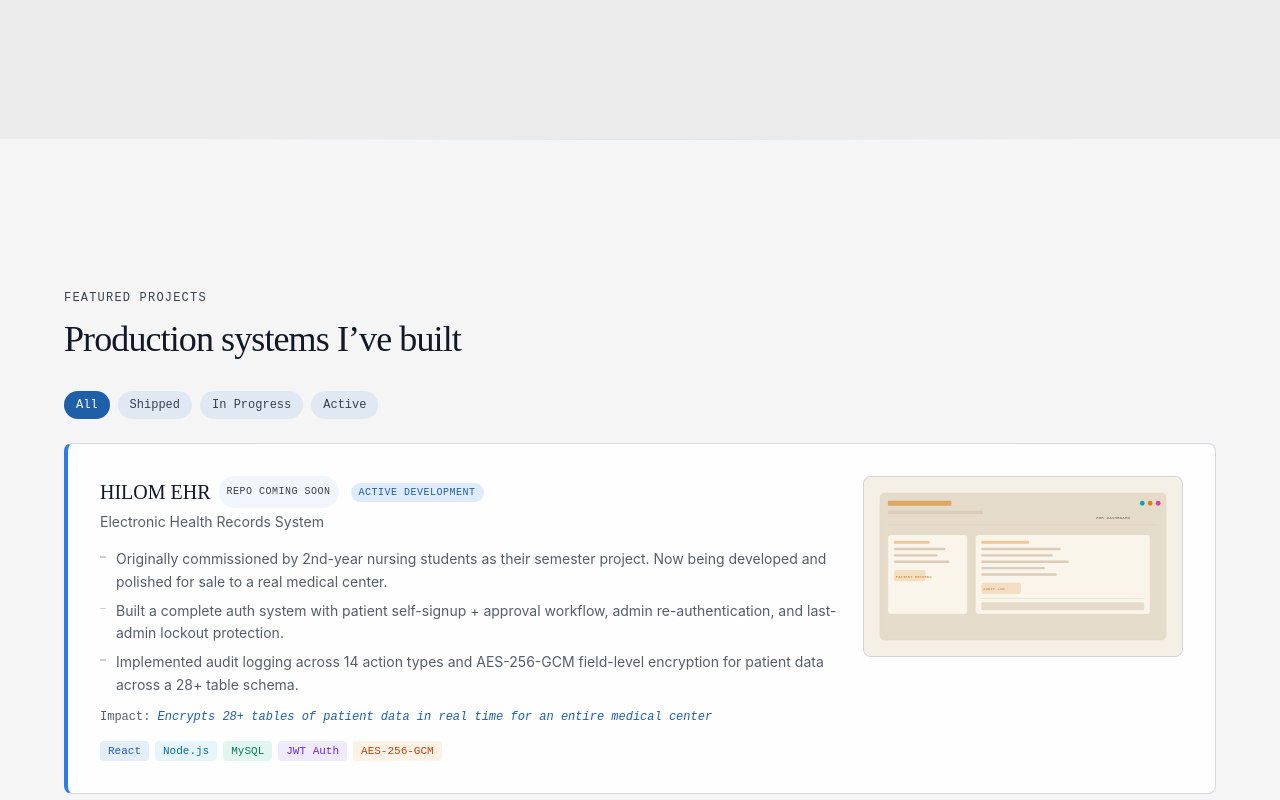
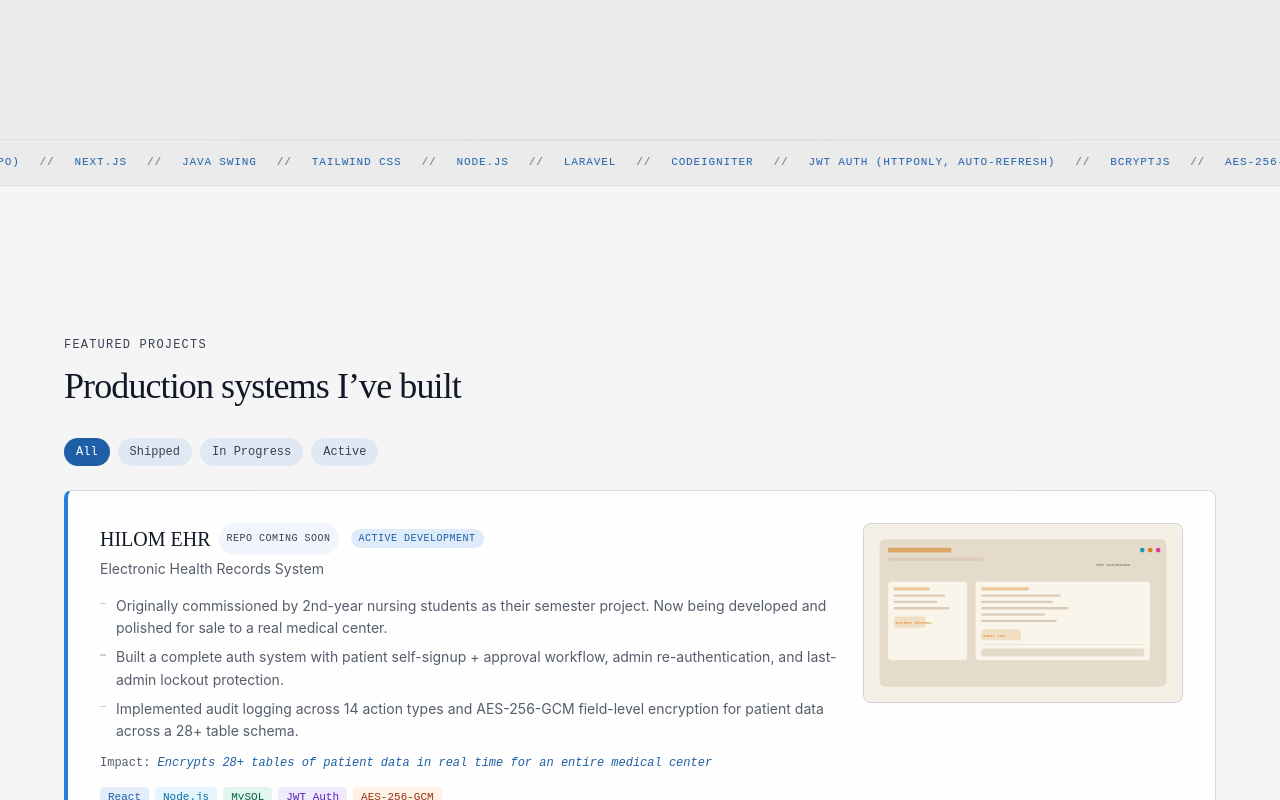
Before and after one commit to 23-74173-cpu/WebPortfolio, a React (Vite) app: page / in a window 1280 px wide. Shown: the part 2040-2840 px from the top of the page. Built offline with nearby package versions, Linux system fonts and the light colour scheme; a web font is replaced by a local one.

Commit message:
feat: add palette confirmations, tech marquee, and pinned section stacks

```diff
--- a/src/App.jsx
+++ b/src/App.jsx
@@ -12,6 +12,7 @@ import ScrollProgress from './components/ScrollProgress'
 import BackToTop from './components/BackToTop'
 import BackgroundLayer from './components/BackgroundLayer'
 import Cursor from './components/Cursor'
+import TechMarquee from './components/TechMarquee'
 import { PaletteProvider } from './components/PaletteManager'
 import { ThemeProvider } from './components/ThemeTransition'
 
@@ -67,6 +68,7 @@ export default function App() {
           <Hero />
           <About />
           <Skills />
+          <TechMarquee />
           <Projects />
           <Timeline />
           <Certifications />
--- a/src/components/CommandPalette.jsx
+++ b/src/components/CommandPalette.jsx
@@ -30,7 +30,7 @@ function downloadResume() {
   a.remove()
 }
 
-export default function CommandPalette({ onClose }) {
+export default function CommandPalette({ onClose, onConfirm }) {
   const { dark, toggleTheme } = useTheme()
   const rootRef = useRef(null)
 
@@ -49,8 +49,13 @@ export default function CommandPalette({ onClose }) {
     if (e.target === e.currentTarget) onClose()
   }
 
-  const run = (action) => {
-    action()
+  const run = async (action, message) => {
+    try {
+      await action()
+      onConfirm(message)
+    } catch {
+      onConfirm('Action unavailable')
+    }
     onClose()
   }
 
@@ -82,7 +87,7 @@ export default function CommandPalette({ onClose }) {
                 <Command.Item
                   key={s.id}
                   value={s.label}
-                  onSelect={() => run(() => scrollToId(s.id))}
+                  onSelect={() => run(() => scrollToId(s.id), `Moved to ${s.label}`)}
                   className="palette-item"
                 >
                   {s.label}
@@ -91,17 +96,17 @@ export default function CommandPalette({ onClose }) {
             </Command.Group>
 
             <Command.Group heading="Actions">
-              <Command.Item value="Toggle theme" onSelect={() => run(toggleTheme)} className="palette-item">
+              <Command.Item value="Toggle theme" onSelect={() => run(toggleTheme, 'Theme switched')} className="palette-item">
                 Switch to {dark ? 'light' : 'dark'} mode
               </Command.Item>
               <Command.Item
                 value="Copy email address"
-                onSelect={() => run(() => navigator.clipboard?.writeText(personal.email).catch(() => {}))}
+                onSelect={() => run(() => navigator.clipboard?.writeText(personal.email), 'Email copied')}
                 className="palette-item"
               >
                 Copy email address
               </Command.Item>
-              <Command.Item value="Download resume" onSelect={() => run(downloadResume)} className="palette-item">
+              <Command.Item value="Download resume" onSelect={() => run(downloadResume, 'Resume downloading')} className="palette-item">
                 Download résumé
               </Command.Item>
             </Command.Group>
@@ -112,7 +117,7 @@ export default function CommandPalette({ onClose }) {
                   <Command.Item
                     key={p.id}
                     value={`Open ${p.title}`}
-                    onSelect={() => run(() => window.open(p.link, '_blank', 'noopener'))}
+                    onSelect={() => run(() => window.open(p.link, '_blank', 'noopener'), `Opening ${p.title}`)}
                     className="palette-item"
                   >
                     {p.title}
--- a/src/components/PaletteManager.jsx
+++ b/src/components/PaletteManager.jsx
@@ -9,10 +9,19 @@ import { PaletteContext } from './paletteContext'
 export function PaletteProvider({ children }) {
   const [open, setOpen] = useState(false)
   const [Palette, setPalette] = useState(null)
+  const [toast, setToast] = useState('')
   const priorFocusRef = useRef(null)
+  const toastTimerRef = useRef(0)
+
+  const showToast = useCallback((message) => {
+    window.clearTimeout(toastTimerRef.current)
+    setToast(message)
+    toastTimerRef.current = window.setTimeout(() => setToast(''), 1800)
+  }, [])
 
   const openPalette = useCallback(() => {
     priorFocusRef.current = document.activeElement
+    setToast('')
     setOpen(true)
     if (!Palette) {
       import('./CommandPalette').then((m) => setPalette(() => m.default))
@@ -26,6 +35,8 @@ export function PaletteProvider({ children }) {
       if (target && typeof target.focus === 'function') target.focus()
     })
   }, [])
+
+  useEffect(() => () => window.clearTimeout(toastTimerRef.current), [])
 
   useEffect(() => {
     const isEditable = (t) => t && (t.isContentEditable || /^(INPUT|TEXTAREA|SELECT)$/.test(t.tagName || ''))
@@ -48,7 +59,7 @@ export function PaletteProvider({ children }) {
 
   const dialog = open
     ? Palette
-      ? <Palette onClose={closePalette} />
+      ? <Palette onClose={closePalette} onConfirm={showToast} />
       : (
           <div className="palette-overlay" role="dialog" aria-modal="true" aria-label="Command palette">
             <div className="palette-panel palette-panel--loading">
@@ -62,6 +73,14 @@ export function PaletteProvider({ children }) {
     <PaletteContext.Provider value={{ open, openPalette }}>
       {children}
       {dialog}
+      <div
+        className={`action-toast${toast ? ' action-toast--visible' : ''}`}
+        role="status"
+        aria-live="polite"
+        aria-atomic="true"
+      >
+        {toast}
+      </div>
     </PaletteContext.Provider>
   )
 }
--- a/src/components/Projects.jsx
+++ b/src/components/Projects.jsx
@@ -42,10 +42,10 @@ const filterOptions = [
 const techPillColors = [
   { bg: 'rgba(42,125,225,0.12)', text: '#5A9DEF', light: '#1E5FA8' },
   { bg: 'rgba(56,189,248,0.12)', text: '#38BDF8', light: '#0369A1' },
-  { bg: 'rgba(16,185,129,0.12)', text: '#34D399', light: '#047857' },
-  { bg: 'rgba(139,92,246,0.12)', text: '#A78BFA', light: '#6D28D9' },
-  { bg: 'rgba(251,146,60,0.12)', text: '#FB923C', light: '#C2410C' },
-  { bg: 'rgba(236,72,153,0.12)', text: '#F472B6', light: '#BE185D' },
+  { bg: 'rgba(16,185,129,0.12)', text: '#34D399', light: '#065F46' },
+  { bg: 'rgba(139,92,246,0.12)', text: '#A78BFA', light: '#5B21B6' },
+  { bg: 'rgba(251,146,60,0.12)', text: '#FB923C', light: '#9A3412' },
+  { bg: 'rgba(236,72,153,0.12)', text: '#F472B6', light: '#9D174D' },
 ]
 
 export default function Projects() {
@@ -286,7 +286,7 @@ function ProjectCard({ project }) {
             </div>
           ) : (
             <div
-              className="rounded-lg overflow-hidden border project-card-image-wrapper"
+              className="rounded-lg overflow-hidden border project-card-image-wrapper w-full aspect-[16/9]"
               style={{
                 borderColor: 'var(--bg-card-border)',
                 backgroundColor: 'var(--bg-section-alt)',
--- /dev/null
+++ b/src/components/TechMarquee.jsx
@@ -0,0 +1,42 @@
+import { useEffect, useRef, useState } from 'react'
+import { skillGroups } from '../data/content'
+
+const techStack = [...new Set(skillGroups.flatMap((group) => group.skills))]
+
+function MarqueeSet({ clone = false }) {
+  return (
+    <div className={`tech-marquee-set${clone ? ' tech-marquee-set--clone' : ''}`} aria-hidden={clone}>
+      {techStack.map((tech) => (
+        <span className="tech-marquee-token" key={tech}>
+          <span>{tech}</span>
+          <span className="tech-marquee-divider" aria-hidden="true">//</span>
+        </span>
+      ))}
+    </div>
+  )
+}
+
+export default function TechMarquee() {
+  const bandRef = useRef(null)
+  const [inViewport, setInViewport] = useState(false)
+
+  useEffect(() => {
+    const band = bandRef.current
+    if (!band) return
+    const observer = new IntersectionObserver(
+      ([entry]) => setInViewport(entry.isIntersecting),
+      { threshold: 0 }
+    )
+    observer.observe(band)
+    return () => observer.disconnect()
+  }, [])
+
+  return (
+    <section ref={bandRef} className="tech-marquee-band" aria-label="Technology stack">
+      <div className={`tech-marquee-track${inViewport ? ' tech-marquee-track--active' : ''}`}>
+        <MarqueeSet />
+        <MarqueeSet clone />
+      </div>
+    </section>
+  )
+}
--- a/src/index.css
+++ b/src/index.css
@@ -422,6 +422,115 @@ html.custom-cursor * {
   color: var(--text-muted);
 }
 
+.action-toast {
+  position: fixed;
+  top: 4.5rem;
+  right: 1rem;
+  z-index: 95;
+  padding: 0.625rem 0.875rem;
+  border: 1px solid var(--bg-card-border);
+  border-radius: 8px;
+  background-color: var(--bg-navbar);
+  color: var(--text-body);
+  font-family: 'JetBrains Mono', monospace;
+  font-size: 0.75rem;
+  opacity: 0;
+  transform: translateY(-8px);
+  pointer-events: none;
+  transition: opacity 180ms ease, transform 180ms ease;
+}
+
+.action-toast--visible {
+  opacity: 1;
+  transform: translateY(0);
+}
+
+/* ---- Tech stack marquee ---- */
+.tech-marquee-band {
+  position: relative;
+  overflow: hidden;
+  border-top: 1px solid var(--border-divider);
+  border-bottom: 1px solid var(--border-divider);
+  background-color: var(--bg-section-alt);
+  color: var(--text-muted);
+}
+
+.tech-marquee-track {
+  display: flex;
+  width: max-content;
+  transform: translate3d(0, 0, 0);
+  animation: techMarquee 32s linear infinite;
+}
+
+.tech-marquee-track--active {
+  will-change: transform;
+}
+
+.tech-marquee-set {
+  display: flex;
+  flex: 0 0 auto;
+  align-items: center;
+  gap: 1.25rem;
+  padding: 0.875rem 1.25rem;
+}
+
+.tech-marquee-token {
+  display: inline-flex;
+  align-items: center;
+  gap: 1.25rem;
+  white-space: nowrap;
+  font-family: 'JetBrains Mono', monospace;
+  font-size: 0.6875rem;
+  letter-spacing: 0.08em;
+  text-transform: uppercase;
+}
+
+.tech-marquee-token > span:first-child {
+  color: var(--accent);
+}
+
+.light .tech-marquee-token > span:first-child {
+  color: var(--signal-dark);
+}
+
+.tech-marquee-divider {
+  color: var(--text-ultra-faint);
+}
+
+@keyframes techMarquee {
+  to { transform: translate3d(-50%, 0, 0); }
+}
+
+@media (prefers-reduced-motion: reduce) {
+  .action-toast {
+    transform: none;
+    transition: opacity 180ms ease;
+  }
+
+  .tech-marquee-track {
+    width: auto;
+    flex-wrap: wrap;
+    animation: none;
+  }
+
+  .tech-marquee-set--clone {
+    display: none;
+  }
+}
+
+@media (min-width: 768px) {
+  .stack-outgoing {
+    position: relative;
+    z-index: 1;
+  }
+
+  .stack-incoming {
+    position: relative;
+    z-index: 2;
+    min-height: 100svh;
+  }
+}
+
 /* ---- Section sweep divider ----
    Injected per section by animations.js; a one-shot signal-blue beam that
    scales across the boundary when a section is first entered. Hidden when not
```
Also changed, not shown: src/lib/animations.js.
